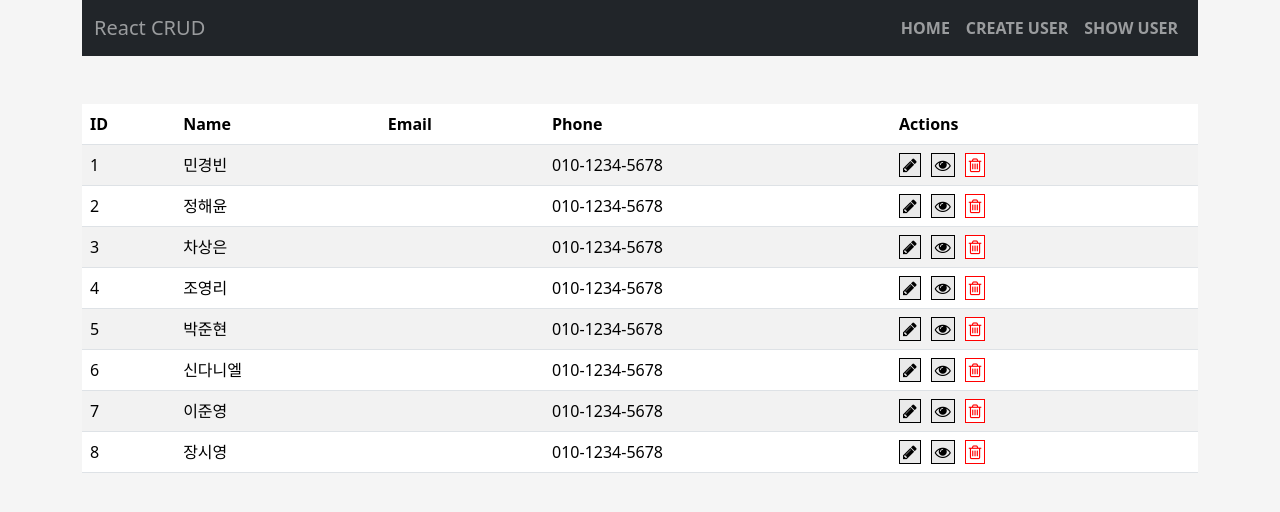
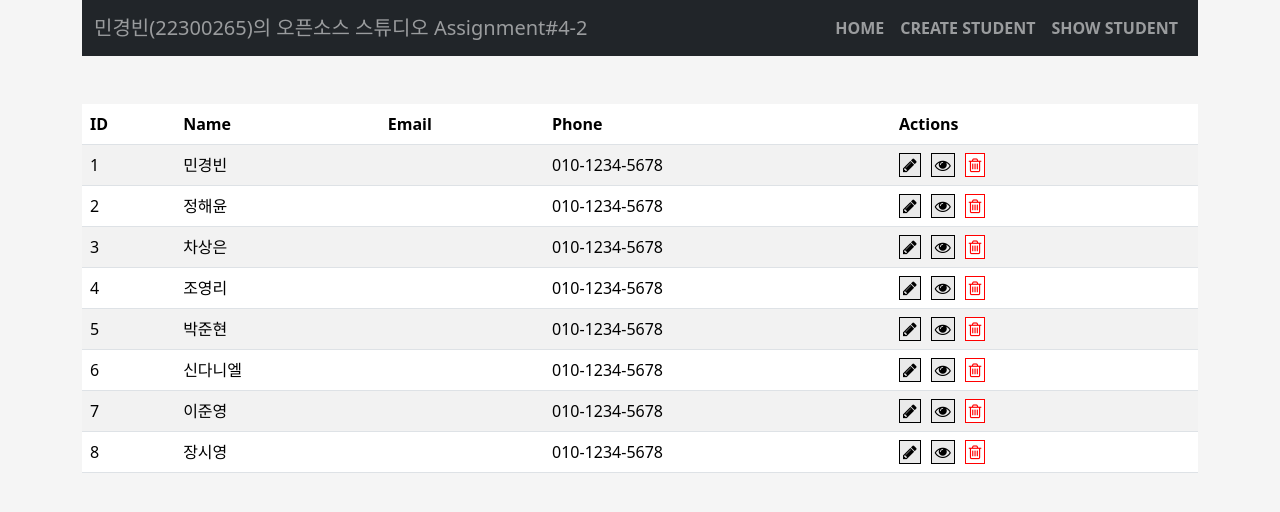
Before and after one commit to min06150315/OSS_HW4-2, a React (Create React App) app: page /show-user in a window 1280 px wide. Shown: the top 512 px of the page. Built offline with nearby package versions, Linux system fonts and the light colour scheme; data requests are answered from the project's data file.

Commit message:
Update Header.js

```diff
--- a/src/components/Common/Header.js
+++ b/src/components/Common/Header.js
@@ -7,7 +7,8 @@ export default function Header() {
       <nav className="navbar navbar-expand-sm navbar-dark bg-dark">
         <div className="container-fluid">
           <Link to="/" className="navbar-brand" href="#">
-            <span className="navbar-text">React CRUD</span>
+            {/* Edit */}
+            <span className="navbar-text">민경빈(22300265)의 오픈소스 스튜디오 Assignment#4-2</span>
           </Link>
           <button
             className="navbar-toggler"
@@ -26,12 +27,14 @@ export default function Header() {
               </li>
               <li className="nav-item">
                 <Link className="nav-link" to="create-user">
-                  Create User
+                  {/* Edit */}
+                  Create Student
                 </Link>
               </li>
               <li className="nav-item">
                 <Link className="nav-link" to="show-user">
-                  Show User
+                  {/* Edit */}
+                  Show Student
                 </Link>
               </li>
             </ul>
```
